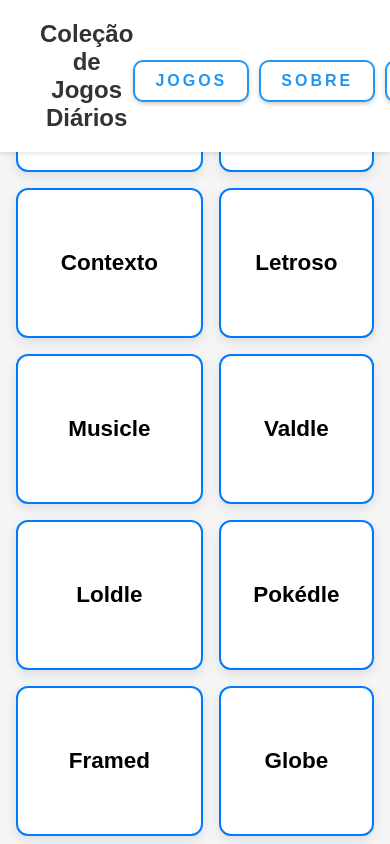
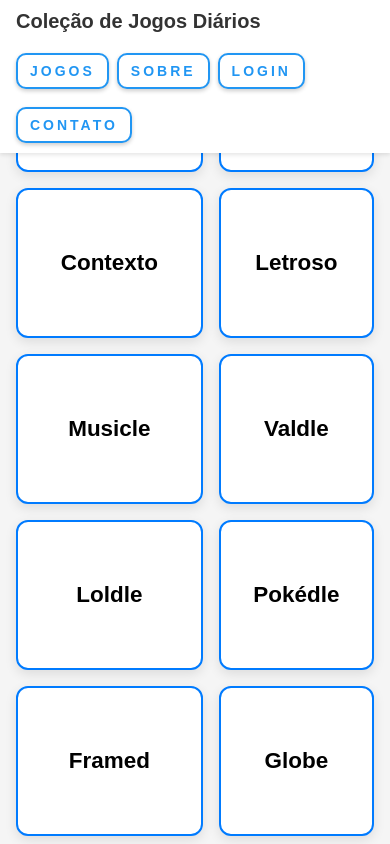
Before and after one commit to martinhoteixeira/jogosdiarios, a React (Vite) app: page / in a window 390 px wide. Shown: the top 844 px of the page. Built offline with nearby package versions, Linux system fonts and the light colour scheme.

Commit message:
Ajuste no header.

```diff
--- a/src/components/Header/Header.css
+++ b/src/components/Header/Header.css
@@ -43,3 +43,25 @@
 .nav button:hover {
   background-color: #e3f2fd;
 }
+@media (max-width: 768px) {
+  .header {
+    padding: 10px 16px;
+    flex-direction: column;
+    align-items: flex-start;
+    gap: 10px;
+  }
+
+  .logo h1 {
+    font-size: 20px;
+  }
+
+  .nav {
+    flex-wrap: wrap;
+    gap: 8px; /
+  }
+
+  .nav button {
+    padding: 8px 12px;
+    font-size: 14px;
+  }
+}
```
